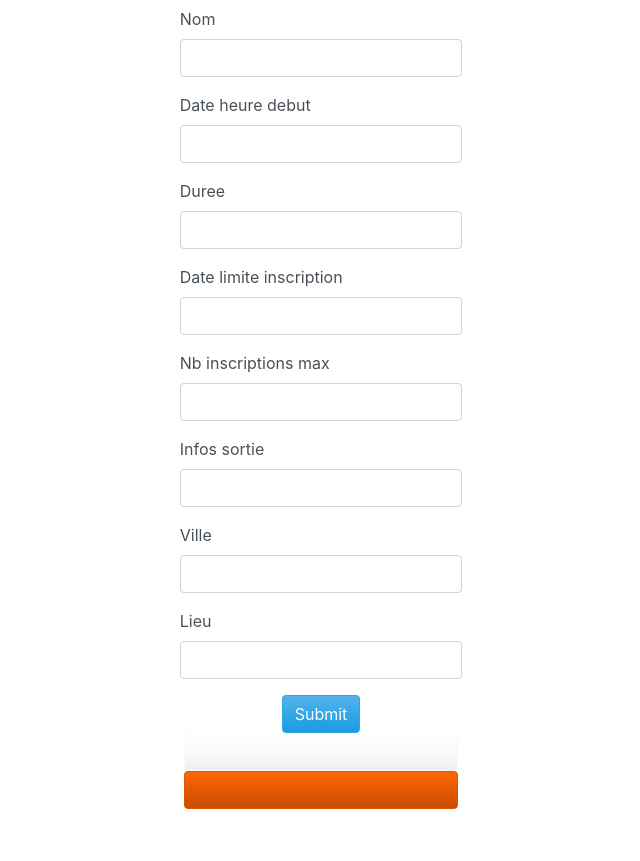
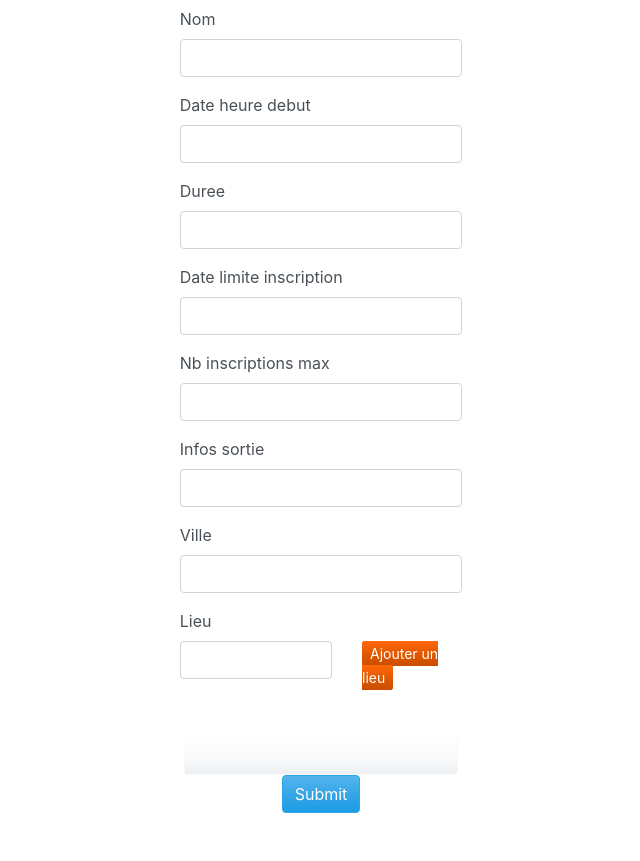
Before and after one commit to Ldum777/projetSortir, a Symfony app: template templates/sortie/create.html.twig in a window 1280 px wide. Shown: the part 203-1064 px from the top of the page, without its empty margins (304-944 px from the left). Before the commit the page ends 1012 px from the top, so only its background shows below. Run offline with Twig, Linux system fonts and the light colour scheme; the template is opened without the code that fills it, so the values that code supplies are empty; form fields are guessed from the names that the template uses; some libraries are stand-ins or nearby versions.

Commit message:
Commit branche dev Leo 03/03 15h34

```diff
--- a/src/Form/SortieFormType.php
+++ b/src/Form/SortieFormType.php
@@ -93,9 +93,7 @@ class SortieFormType extends AbstractType
             'label' => 'Enregistrer',
 
         ]);
-        $builder ->add ('ajout', SubmitType::class, [
-            'label' => 'Ajouter un lieu',
-        ]);
+
 
         $builder->addEventListener(FormEvents::POST_SET_DATA, function (FormEvent $event){
            $sortie = $event->getData();
--- a/templates/sortie/create.html.twig
+++ b/templates/sortie/create.html.twig
@@ -31,57 +31,64 @@
             <div class="form-group">
 
                 {{ form_label(formSortie.nom) }}
-        <span style="color:red;">{{ form_errors(formSortie.nom)}}
+                <span style="color:red;">{{ form_errors(formSortie.nom)}}</span>
                     {{ form_widget(formSortie.nom, {'attr': {'class': 'form-control'}}) }}
             </div>
 
             <div class="form-group">
                 {{ form_label(formSortie.dateHeureDebut) }}
-        <span style="color:red;">{{ form_errors(formSortie.dateHeureDebut)}}
+                <span style="color:red;">{{ form_errors(formSortie.dateHeureDebut)}}</span>
                     {{ form_widget(formSortie.dateHeureDebut, {'attr': {'class': 'form-control'}}) }}
             </div>
 
             <div class="form-group">
                 {{ form_label(formSortie.duree) }}
-        <span style="color:red;">{{ form_errors(formSortie.duree)}}
+                <span style="color:red;">{{ form_errors(formSortie.duree)}}</span>
                     {{ form_widget(formSortie.duree, {'attr': {'class': 'form-control'}}) }}
             </div>
 
             <div class="form-group">
                 {{ form_label(formSortie.dateLimiteInscription) }}
-        <span style="color:red;">{{ form_errors(formSortie.dateLimiteInscription)}}
+                <span style="color:red;">{{ form_errors(formSortie.dateLimiteInscription)}}</span>
                     {{ form_widget(formSortie.dateLimiteInscription, {'attr': {'class': 'form-control'}}) }}
             </div>
 
             <div class="form-group">
                 {{ form_label(formSortie.nbInscriptionsMax) }}
-        <span style="color:red;">{{ form_errors(formSortie.nbInscriptionsMax) }}
+                <span style="color:red;">{{ form_errors(formSortie.nbInscriptionsMax) }}</span>
                     {{ form_widget(formSortie.nbInscriptionsMax, {'attr': {'class': 'form-control'}}) }}
             </div>
 
             <div class="form-group">
                 {{ form_label(formSortie.infosSortie) }}
-        <span style="color:red;">{{ form_errors(formSortie.infosSortie)}}
+                <span style="color:red;">{{ form_errors(formSortie.infosSortie)}}</span>
                     {{ form_widget(formSortie.infosSortie, {'attr': {'class': 'form-control'}}) }}
             </div>
 
             <div class="form-group">
                 {{ form_label(formSortie.ville) }}
-        <span style="color:red;">{{ form_errors(formSortie.ville)}}
+                <span style="color:red;">{{ form_errors(formSortie.ville)}}</span>
                     {{ form_widget(formSortie.ville, {'attr': {'class': 'form-control'}}) }}
             </div>
             <div class="form-group">
                 {{ form_label(formSortie.lieu) }}
-        <span style="color:red;">{{ form_errors(formSortie.lieu)}}
+                <span style="color:red;">{{ form_errors(formSortie.lieu)}}</span>
+            <div class="row d-flex ">
+                <div class="col-7">
             {{ form_widget(formSortie.lieu, {'attr': {'class': 'form-control'}}) }}
+                </div>
+                <div class="col-5">
+            <a href="{{ path('sortie_create_lieu') }}" class="btn-sm btn-warning">Ajouter un lieu</a>
+                </div>
+                </div>
             </div>
 
 
-        <div class="row justify-content-around mb-5" align="center">
+            <div class="row justify-content-around mt-5 mb-5" align="center">
 
+
+                {{ form_widget(formSortie.enregistrer, {'attr': {'class': 'btn btn-light'}}) }}
                 {{ form_widget(formSortie.submit, {'attr': {'class': 'btn btn-primary'}}) }}
-            {{ form_widget(formSortie.enregistrer, {'attr': {'class': 'btn btn-light'}}) }}
-            {{ form_widget(formSortie.ajout, {'attr': {'class': 'btn btn-warning'}}) }}
 
             </div>
         </div>
```
Lines whose indentation alone changed are shown as unchanged.
